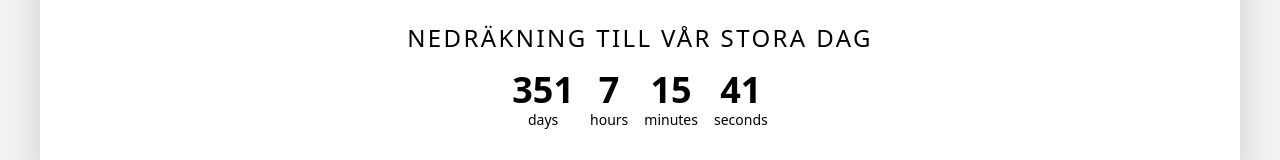
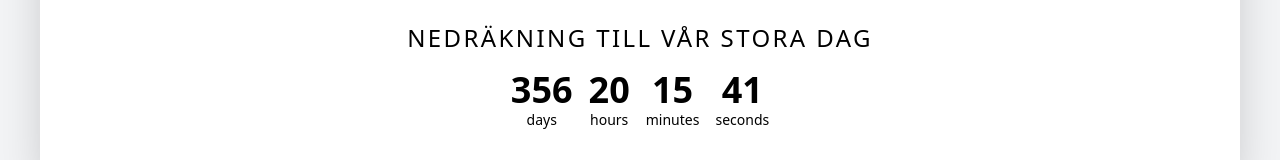
Before and after one commit to Hampes/deanjessicaWedding, a Next.js app: page / in a window 1280 px wide. Shown: the part 1957-2117 px from the top of the page. Built offline with nearby package versions, Linux system fonts and the light colour scheme.

Commit message:
changing time to wedding

```diff
--- a/components/weddingCountdown.jsx
+++ b/components/weddingCountdown.jsx
@@ -1,6 +1,6 @@
 import CountdownTimer from '@/components/CountdownTimer';
 const WeddingCountdown = () => {
-  const weddingDate = new Date('2025-09-08T00:00:00');
+  const weddingDate = new Date('2025-09-13T13:00:00');
 
   return (
     <div className="w-10/12 border-t-[1px] border-gray-300 ">
```
